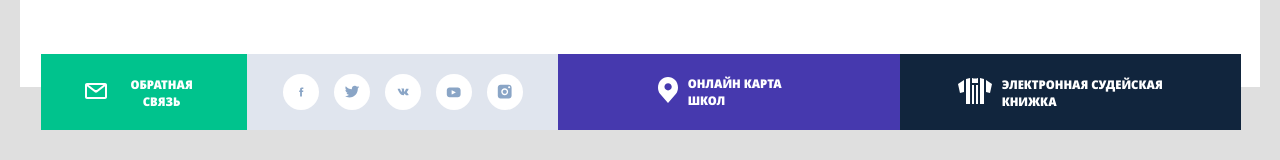
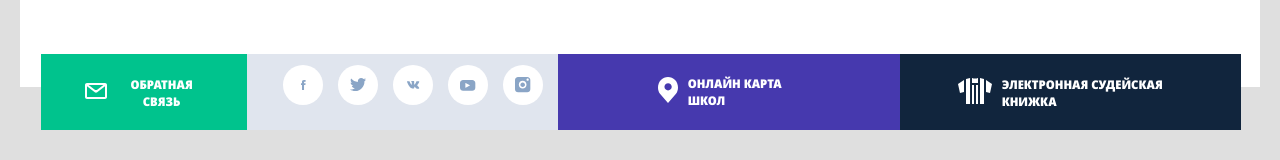
Before and after one commit to KirGlaz/regbi, a plain HTML site: page index.html in a window 1280 px wide. Shown: the part 3082-3242 px from the top of the page. Drawn offline with Linux system fonts and the light colour scheme.

Commit message:
правка социалок в футере

```diff
--- a/css/main.css
+++ b/css/main.css
@@ -1494,22 +1494,15 @@ img {
 
 .socials {
   background: #e0e5ee;
-  display: -webkit-box;
-  display: -ms-flexbox;
-  display: flex;
-  -webkit-box-pack: center;
-  -ms-flex-pack: center;
-  justify-content: center;
-  -webkit-box-align: center;
-  -ms-flex-align: center;
-  align-items: center; }
+      width: auto;
+}
   .socials__list {
     display: -webkit-box;
     display: -ms-flexbox;
     display: flex;
     padding: 11px 35px 11px 36px; }
   .socials__item {
-    width: 100%;
+    flex-shrink: 0;
     margin-left: 15px; }
     .socials__item:first-child {
       margin-left: 0px; }
```
